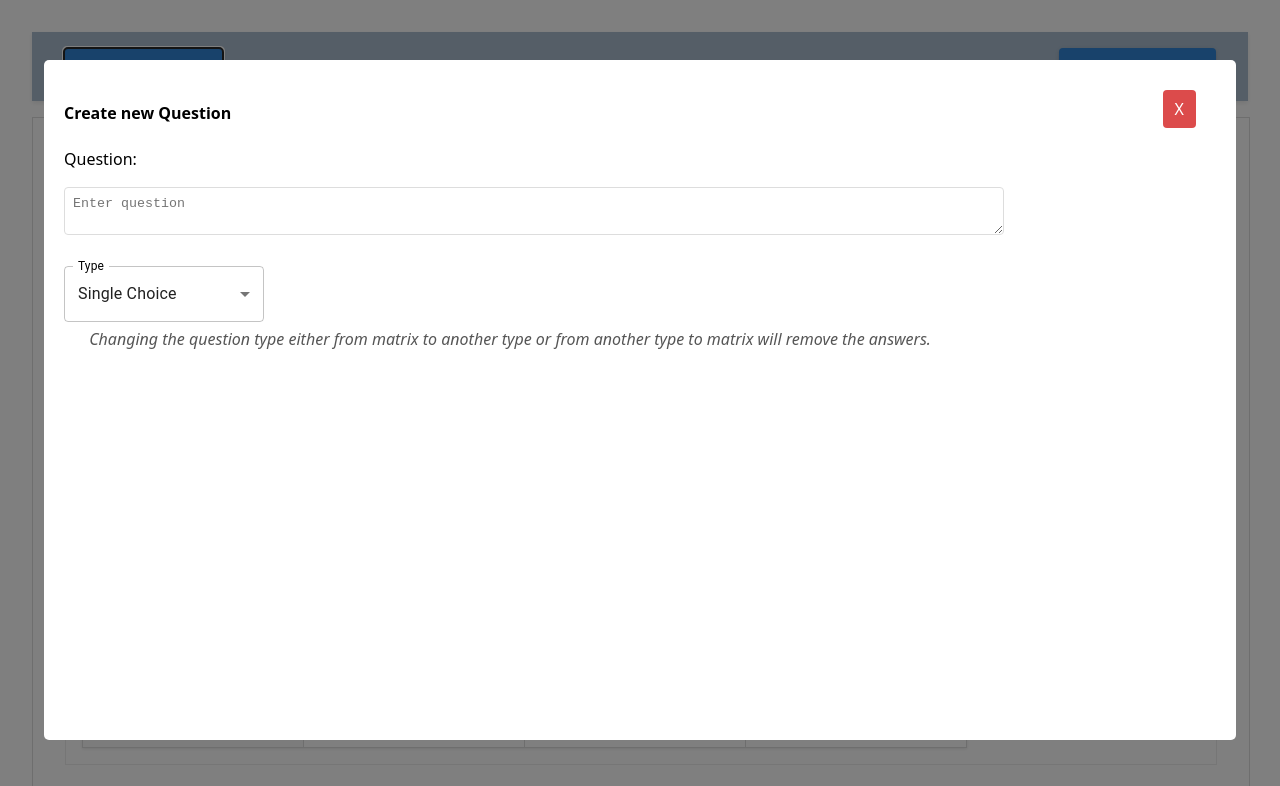
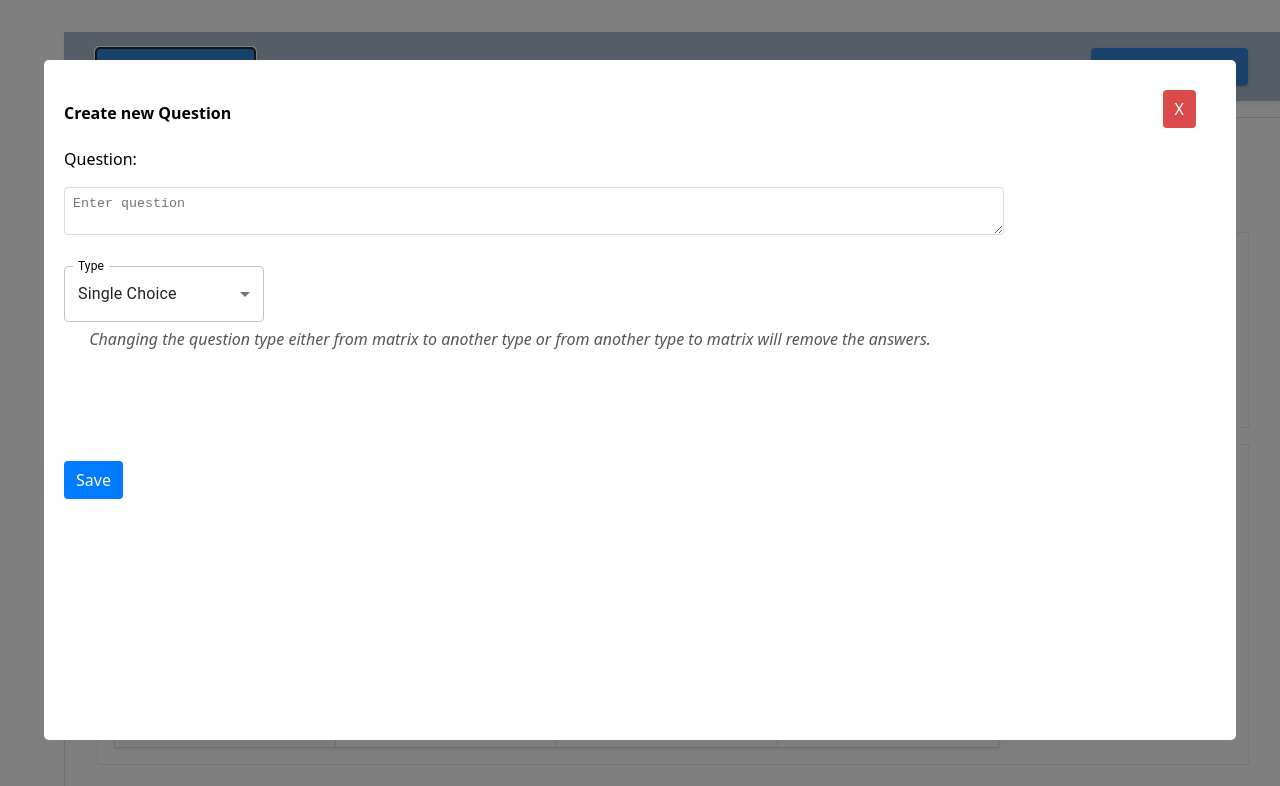
Before and after one commit to bigtomate/feedback-manager, a React (Vite) app: page / in a window 1280 px wide. Both pictures are taken after a click on the button "ADD QUESTION". Shown: the top 786 px of the page. Built offline with nearby package versions, Linux system fonts and the light colour scheme; some icons are missing.

Commit message:
update style, dynamically to browser.

```diff
--- a/src/App.css
+++ b/src/App.css
@@ -1,6 +1,7 @@
 #app {
   max-width: 100%;
   padding: 2rem;
+  margin-left: 2rem;
   width: 90%;
   position: fixed;
   top: 0;
--- a/src/styles/Modal.css
+++ b/src/styles/Modal.css
@@ -14,11 +14,11 @@
 .modal-content {
   padding: 20px;
   border-radius: 5px;
-  width: 90vw;
+  width: 90%;
   height: 80%;
   color: black;
   text-shadow: 1px 1px 2px white;
-  overflow: hidden;
+  overflow: auto;
   display: flex;
   flex-direction: column;
   float:right
@@ -45,7 +45,8 @@
 
 .answer-section {
   margin-top: 30px;
-  height: 300px;
+  max-height: 300px;
+  height: 60%;
   overflow: auto;
   width: 80%;
 }
--- a/src/styles/Survey.css
+++ b/src/styles/Survey.css
@@ -25,7 +25,7 @@
     width: 100%;
     height: calc(100vh - 150px);
     overflow-y: auto;
-    overflow-x: hidden;
+    overflow-x: auto;
   }
 
   .modal-content {
@@ -55,8 +55,10 @@
     padding: 1rem;
     border: 1px solid #eee;
     border-radius: 4px;
+    max-height: 400px;
     overflow-y: auto;
-    max-height: 400px;
+    overflow-x: auto;
+    width: 100%;
   }
 
   .button-group-container{
@@ -78,6 +80,10 @@
   display: flex;
   align-items: center;
   margin: 8px 0;
+   max-height: 400px;
+    overflow-y: auto;
+    overflow-x: auto;
+    width: 100%;
 }
 
 .option-container input {
```
